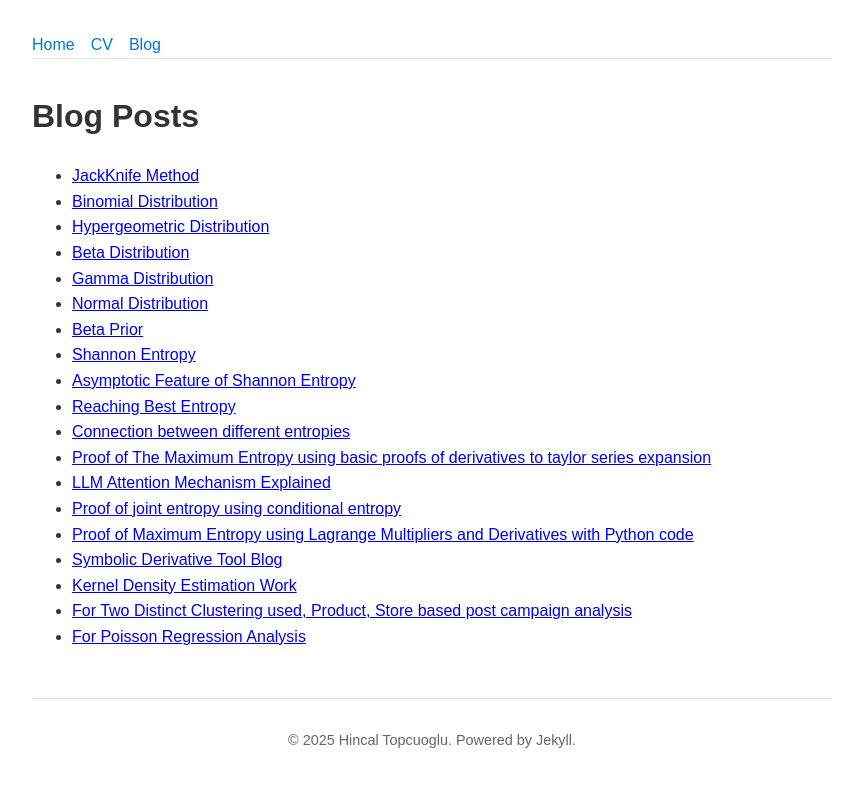
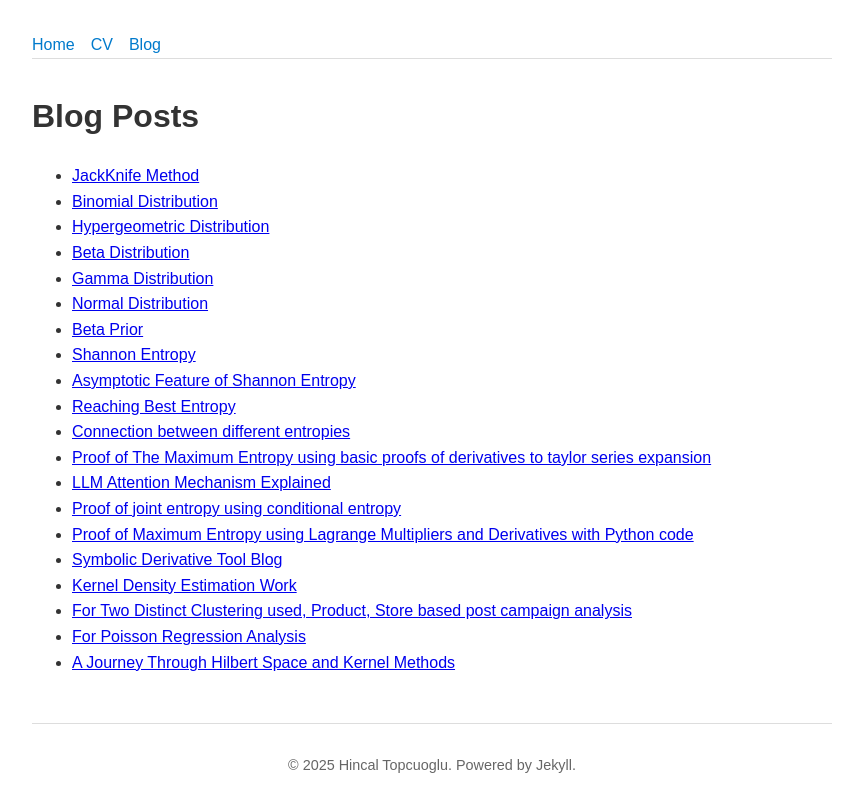
Before and after one commit to hincaltopcuoglu/hincaltopcuoglu.github.io, a Jekyll site: the page built from blog.md, in a window 1280 px wide. Shown: the top 812 px of the page, without its empty margins (208-1071 px from the left). Built offline with Jekyll 4.4.1, drawn with Linux system fonts in a browser that asks for light colours.

Commit message:
Add link to Hilbert Space and Kernel Methods

```diff
--- a/blog.md
+++ b/blog.md
@@ -25,3 +25,4 @@ permalink: /blog/
 - [Kernel Density Estimation Work](KernelDensityEstimation_LinReg_XgBoost.html)
 - [For Two Distinct Clustering used, Product, Store based post campaign analysis](Two_Clustering_Approaches_for_Analyzing_Promotions.html)
 - [For Poisson Regression Analysis](poisson_regression.html)
+- [A Journey Through Hilbert Space and Kernel Methods](kernel_works_hilbert_space.pdf)
```
